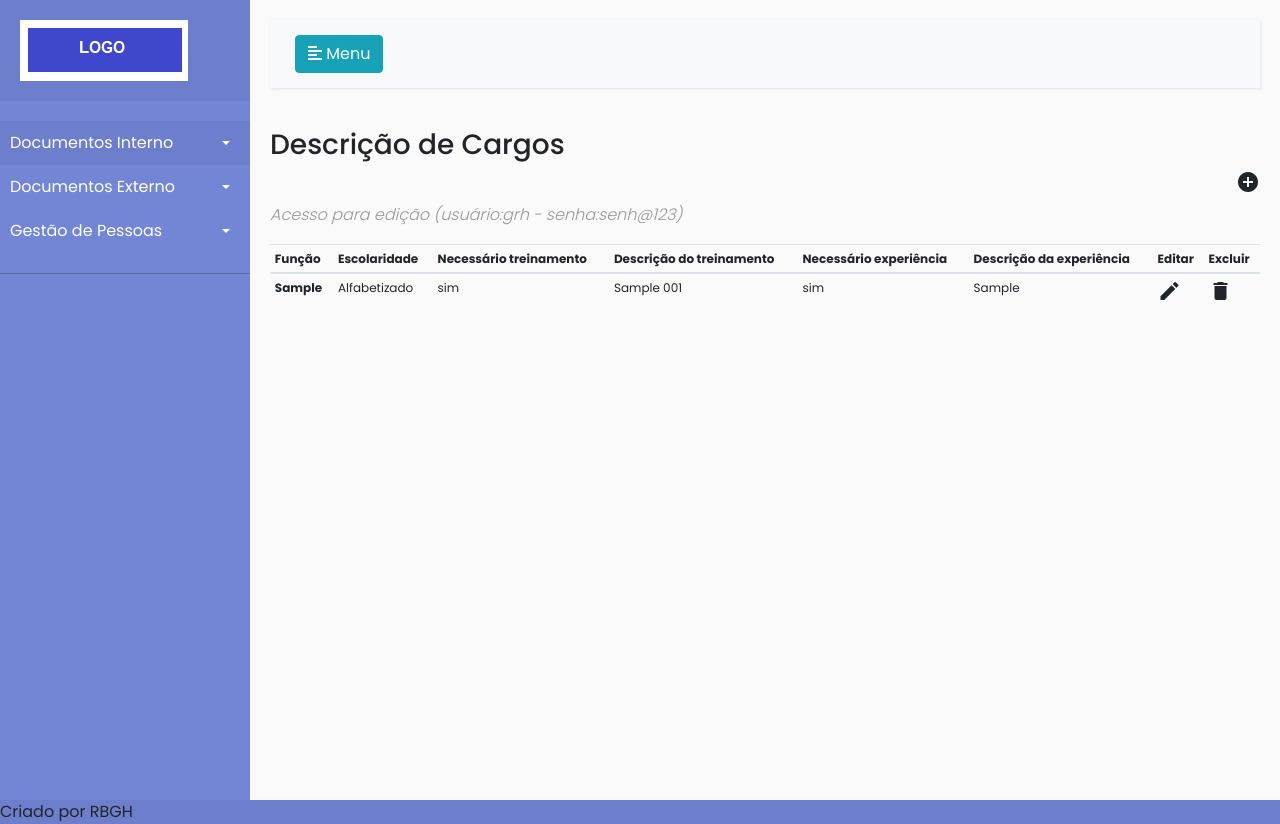
After one commit to RobertaHauser/intranet-iso9001, a Django app: page /for_reh_001r/ in a window 1280 px wide. The commit adds this page. Run offline with Django 3.2, Linux system fonts and the light colour scheme; tables that the repository leaves empty hold one stand-in row (values such as "Sample post"); some libraries are stand-ins or nearby versions.

Commit message:
for_reh_001.html

```diff
--- a/gestaologin/templates/base.html
+++ b/gestaologin/templates/base.html
@@ -81,7 +81,7 @@ texto: https://codepen.io/truongtx-ccvn/pen/qLXGKV
                     <a href="#pageSubmenu3" data-toggle="collapse" aria-expanded="false" class="dropdown-toggle">Gestão
                         de Pessoas</a>
                     <ul class="collapse list-unstyled" id="pageSubmenu3">
-                        <li><a href="#" target="_blank">Descrição de cargo</a></li>
+                        <li><a href="{% url 'for_reh_001r'%}" target="_blank">Descrição de cargo</a></li>
                         <!--<li><a href="#" target="_blank">Plano de treinamento</a></li>-->
                         <li><a href="#" target="_blank">Lista de funcionários</a></li>
                         <!--<li><a href="#" target="_blank">Organograma</a></li>-->
--- a/gestaopessoas/models.py
+++ b/gestaopessoas/models.py
@@ -2,13 +2,18 @@ from django.db import models
 
 # Create your models here.
 class for_reh_001(models.Model):
+    escolaridade_choices=(("Alfabetizado","Alfabetizado"),("Fundamental incompleto","Fundamental incompleto"),("Fundamental completo","Fundamental completo"),\
+                         ("Médio incompleto","Médio incompleto"),("Médio completo","Médio completo"),\
+                         ("Superior incompleto","Superior incompleto"),("Superior completo","Superior completo"))
+    treinamento_choices=(("sim","sim"),("não","não"))
     experiencia_choices=(("sim","sim"),("não","não"))
 
-
     funcao=models.CharField(verbose_name="Função",max_length=194,unique=True)
+    escolaridade=models.CharField(verbose_name="Escolaridade",max_length=194,choices=escolaridade_choices,blank=False,null=False)
+    treinamentoopc=models.CharField(verbose_name="Necessário treinamento",max_length=5,choices=treinamento_choices,blank=False,null=False)
     treinamento=models.CharField(verbose_name="Treinamento requerido",max_length=194,blank=True,null=True)
+    experienciaopc=models.CharField(verbose_name="Necessário experiencia",max_length=5,choices=experiencia_choices,blank=False,null=False)
     experiencia=models.CharField(verbose_name="Experiência requerida",max_length=194,blank=True,null=True)
-    experienciaopc=models.CharField(verbose_name="Necessário experiencia",max_length=5,choices=experiencia_choices,blank=False,null=False)
 
     class Meta:
         verbose_name="FOR-REH-001"
--- /dev/null
+++ b/gestaopessoas/templates/for_reh_001r.html
@@ -0,0 +1,43 @@
+{%extends 'base.html'%}
+{% load static %}
+{% block conteudo %}
+<div class="content">
+    <div>
+        <h3>Descrição de Cargos</h3>
+        <div style='text-align:right'>
+            <a href="#" class="btn-adicionar"><span class="material-icons">add_circle</span></a>
+        </div>
+        <p><i>Acesso para edição (usuário:grh - senha:senh@123)</i></p>
+    </div>
+    <table class="table table-sm">
+        <thead>
+            <tr>
+                <th scope="col">Função</th>
+                <th scope="col">Escolaridade</th>
+                <th scope="col">Necessário treinamento</th>
+                <th scope="col">Descrição do treinamento</th>
+                <th scope="col">Necessário experiência</th>
+                <th scope="col">Descrição da experiência</th>
+                <th scope="col">Editar</th>
+                <th scope="col">Excluir</th>
+            </tr>
+        </thead>
+        {%for ifor_reh_001 in object_list%}
+        <tbody>
+            <tr>
+                <th scope="row">{{ifor_reh_001.funcao}}</th>
+                <td>{{ifor_reh_001.escolaridade}}</td>
+                <td>{{ifor_reh_001.treinamentoopc}}</td>
+                <td>{{ifor_reh_001.treinamento}}</td>
+                <td>{{ifor_reh_001.experienciaopc}}</td>
+                <td>{{ifor_reh_001.experiencia}}</td>
+                <td><a href="#"><span class="material-icons">edit</span></a></td>
+                <td><a href="#"><span class="material-icons">delete</span></a></td>
+            </tr>
+        </tbody>
+        {%empty%}
+        <tr><td colspan="8">Nenhum registro</td></tr>
+        {%endfor%}
+    </table>
+</div>
+{% endblock conteudo %}
```
